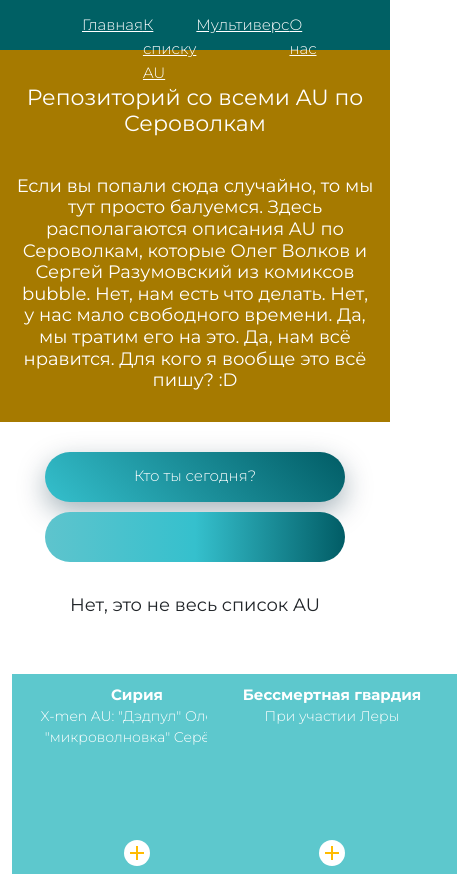
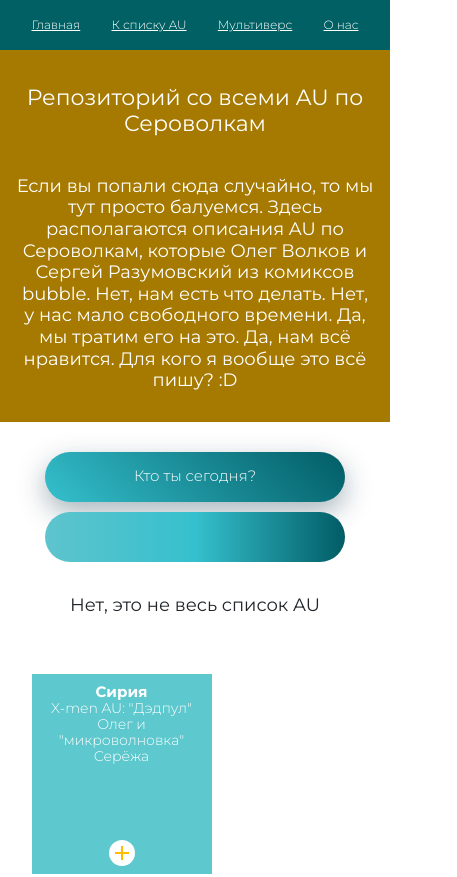
Before and after one commit to lunahogart/greywolf_AU, a plain HTML site: page index.html in a window 390 px wide. Shown: the top 877 px of the page, 457 px wide, since content can reach past the window. Drawn offline with Linux system fonts and the light colour scheme.

Commit message:
Add files via upload

```diff
--- a/sass/_media.sass
+++ b/sass/_media.sass
@@ -26,19 +26,32 @@
 			display: flex
 			justify-content: space-between
 			margin: 0
+			padding: 0
 			list-style-type: none
 			&_link
 				color: #ffffff
-				font-size: 15px
+				font-size: 12px
 				font-weight: 300
+				line-height: 50px
+
 	#multiverse
 		margin: 0 auto
 		padding: 0 15px 15px 15px
 	.multiverse_title
 		margin-top: 20px
+	.AU_item
+		width: 200px
+		height: 200px
+		line-height: 16px
 
-	.col-md-3
-		width: 50%
+	.container
+		max-width: 90%
+
+
+@media (max-width: 390px)
+	.AU_item
+		width: 180px
+		height: 200px
 
 @media (max-width: 320px)
 	nav
--- a/sass/_menu.sass
+++ b/sass/_menu.sass
@@ -8,12 +8,13 @@ header
 		display: block
 		font-size: 20px
 		text-align: center
-		margin: 0 200px
-		padding: 10px 10px 50px 50px
+		padding-bottom: 50px
+		margin: 0 50px
 		color: #fff
 	.container_bg
 		background: center (center / cover) no-repeat
 		background-color: #A67A00
+		max-width: 100%
 
 nav
 	position: fixed
```
Also changed, not shown: css/style.min.css, 1 other file.
